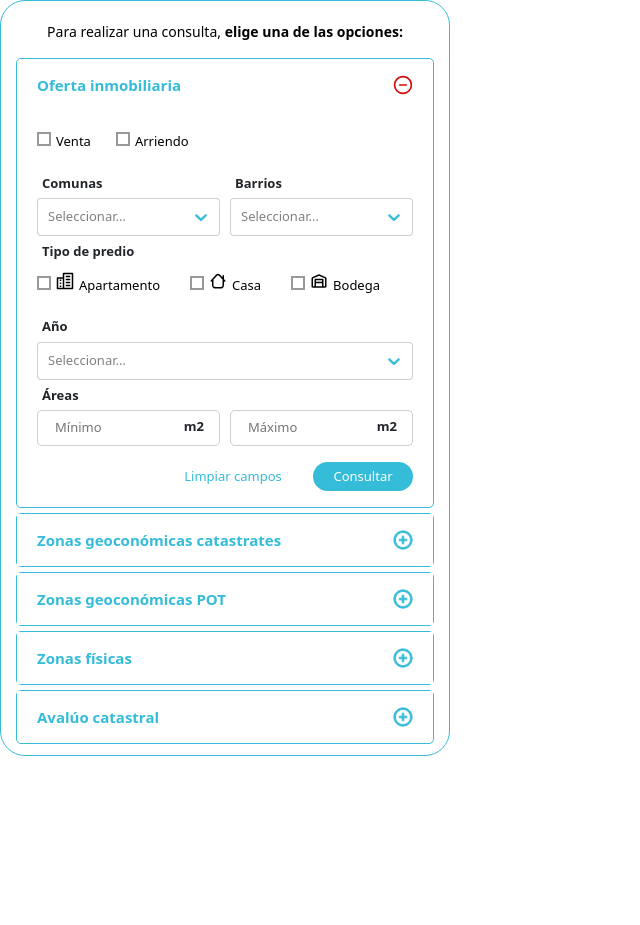
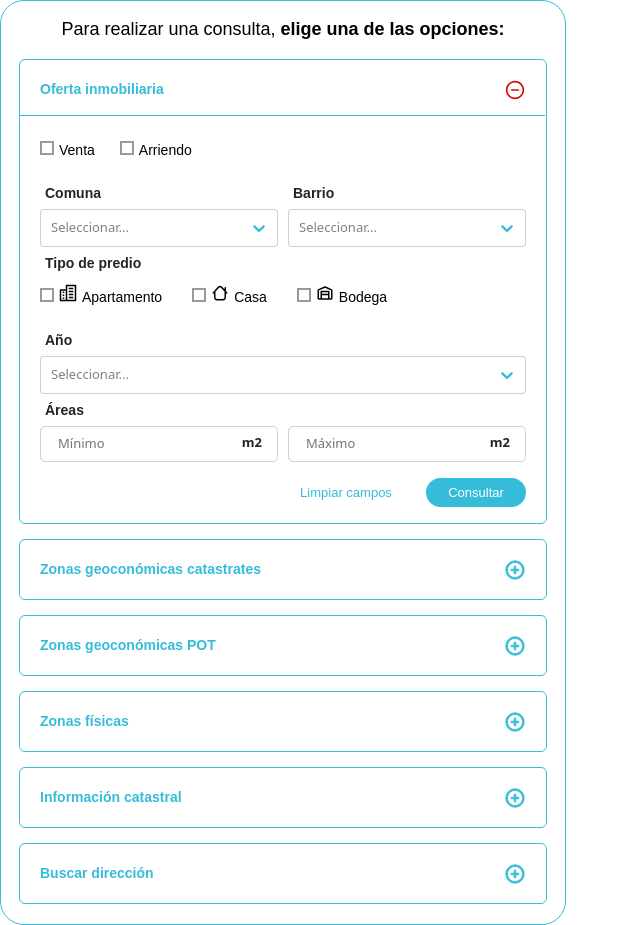
Before and after one commit to mimacode/OIME-PROJ, a React (Vite) app: page /OIME/gestion in a window 1280 px wide. Both pictures are taken after a click on the button "Oferta inmobiliaria". Shown: the whole page, without its empty margins (0-640 px from the left). Before the commit the page ends 800 px from the top, so only its background shows below. Built offline with nearby package versions, Linux system fonts and the light colour scheme.

Commit message:
ultimo commit

```diff
--- a/src/components/common/SelectComponent.jsx
+++ b/src/components/common/SelectComponent.jsx
@@ -1,4 +1,4 @@
-import PropTypes from "prop-types";
+/* import PropTypes from "prop-types"; */
 import  Select from 'react-select';
 
 export function SelectComponent({options, name, onChange}) {
@@ -7,8 +7,8 @@ export function SelectComponent({options, name, onChange}) {
   )
 }
 
-SelectComponent.propTypes = {
+/* SelectComponent.propTypes = {
     name: PropTypes.string,
     options : PropTypes.array.isRequired,
     onChange : PropTypes.func,
-}
+} */
--- a/src/components/views/GestionInformacion.jsx
+++ b/src/components/views/GestionInformacion.jsx
@@ -41,7 +41,14 @@ export function GestionInformacion() {
         </Accordion.Item>
 
         <Accordion.Item eventKey='4'>
-          <Accordion.Header>Avalúo catastral</Accordion.Header>
+          <Accordion.Header>Información catastral</Accordion.Header>
+          <Accordion.Body>
+            <AvaluoCatastral/>
+          </Accordion.Body>
+        </Accordion.Item>
+
+        <Accordion.Item eventKey='5'>
+          <Accordion.Header>Buscar dirección</Accordion.Header>
           <Accordion.Body>
             <AvaluoCatastral/>
           </Accordion.Body>
--- a/src/components/views/OfertaInmobiliaria.jsx
+++ b/src/components/views/OfertaInmobiliaria.jsx
@@ -14,7 +14,7 @@ import { useEffect, useState } from 'react';
 
 
 export function OfertaInmobiliaria() {
-    const initialStateFiltros = {tipo_oferta: [], comuna: "-1", barrios: null, tipo_predio:[] , year: null, area_minima:null, area_maxima:null} /* declaracion del jason donde se guardaran los valores de acuerdo al onchange */
+    const initialStateFiltros = {tipo_oferta: [], comuna: "-1", barrios: null, tipo_predio:[] , year: null, area_minima:'', area_maxima:''} /* declaracion del jason donde se guardaran los valores de acuerdo al onchange */
     const[filtros, setFiltros] = useState(initialStateFiltros)
 
 const handleChange= (e) => {
@@ -53,16 +53,16 @@ const handleChangeCheck= (e) => {
         </div>
         <div className="containerSector">
             <div className='selector'>
-                <label><b>Comunas</b></label>
+                <label>Comuna</label>
                <SelectComponent name='comuna' options={comunas} value={filtros.comuna} onChange={handleChangeSelect} ></SelectComponent>
             </div>
             <div className='selector'>
-                <label><b>Barrios</b></label>
+                <label>Barrio</label>
                 <SelectComponent name='barrios' options={barrios} value={filtros.barrios} onChange={handleChangeSelect}></SelectComponent>
             </div>
         </div>
         <div className="containerPredio">
-            <label><b>Tipo de predio</b></label>
+            <label>Tipo de predio</label>
             <div className='containerCheckBoxPredio'>
                 <CheckBox name='tipo_predio' title= 'Apartamento' value={1} checked={filtros.tipo_predio.includes("1")} onChange={handleChangeCheck} icon={IconApartment} checkedIcon={ModifiedIconApartment}></CheckBox>
                 <CheckBox name='tipo_predio' title= 'Casa' value={2} checked={filtros.tipo_predio.includes("2")} onChange={handleChangeCheck} icon={IconHouse} checkedIcon={ModifiedIconHouse}></CheckBox>
@@ -70,14 +70,14 @@ const handleChangeCheck= (e) => {
             </div>
         </div>
         <div className="cointainerYear">
-            <label><b>Año</b></label>
+            <label>Año</label>
             <SelectComponent name='year' options={Year} value={filtros.year} onChange={handleChangeSelect}></SelectComponent>
         </div>
         <div className="ContainerAreas">
-            <label><b>Áreas</b></label>
+            <label>Áreas</label>
             <div>
-                <InputAreas name={"area_minima"} value={filtros.area_minima} onChange={handleChange} placeholder= 'Mínimo' required={true}/>
-                <InputAreas name={"area_maxima"} value={filtros.area_maxima} onChange={handleChange} placeholder= 'Máximo' required={true}/>
+                <InputAreas name="area_minima" value={filtros.area_minima} onChange={handleChange} placeholder= 'Mínimo' required={true}/>
+                <InputAreas name="area_maxima" value={filtros.area_maxima} onChange={handleChange} placeholder= 'Máximo' required={true}/>
             </div>
         </div>
         <Buttons></Buttons>
--- a/src/components/views/ZonaGeoeconomica.jsx
+++ b/src/components/views/ZonaGeoeconomica.jsx
@@ -39,9 +39,7 @@ const handleChangeSelect= (e,name) => {
         </div>
 
         <div className='cointainerYear'>
-          <label>
-              <b>Año</b>
-          </label>
+          <label>Año</label>
         <SelectComponent name='year' value={filtros.year} onChange={handleChangeSelect} options={Year}></SelectComponent>
         </div>
         <div className="containerButtons">
--- a/src/components/views/ZonasFisicas.jsx
+++ b/src/components/views/ZonasFisicas.jsx
@@ -1,18 +1,41 @@
 import {CheckBox} from '../common/CheckBox'
 import { Buttons } from '../common/Buttons'
 import '../../styles/ViewsEstilos.css'
+import { useEffect, useState } from 'react'
 
 export function ZonasFisicas() {
+
+  const initialStateFiltros = {tipo_ofertafisica: [], zonas: [] } /* declaracion del jason donde se guardaran los valores de acuerdo al onchange */
+  const[filtros, setFiltros] = useState(initialStateFiltros)
+
+
+  const handleChangeCheck= (e) => {
+    let checkvalues = filtros[e.target.name]  //e obtiene el arreglo actual de valores seleccionados del estado filtros utilizando el nombre del checkbox como clave
+    console.log(e.target.name, checkvalues);
+    if(checkvalues.includes(e.target.value)){ //verifica si el checkbox está marcado
+        checkvalues = checkvalues.filter(value => value !== e.target.value)
+        /* quí, el método filter se utiliza para crear un nuevo arreglo que excluye el valor que deseas remover (el valor del checkbox que se desmarca). value => value !== e.target.value es una función de filtro que excluye cualquier elemento que sea igual al valor del checkbox.Entonces, cuando el checkbox está marcado y se ejecuta este bloque, se está removiendo el valor del arreglo checkvalues. En esencia, esto significa que se está desmarcando la opción que ya estaba seleccionada. */
+    }else{
+        checkvalues.push(e.target.value)
+    }
+    setFiltros({...filtros, [e.target.name]: checkvalues})  //se agrega los valores de los filtros a setFiltros
+}
+
+  useEffect(() => {
+    console.log(filtros);
+}, [filtros])
+
+
   return (
     <section className='ContainerGlobal'>
         <div className='containerOfferType'>
-          <CheckBox title='Actual'></CheckBox>
-          <CheckBox title='Historico'></CheckBox>
+          <CheckBox title='Actual' value={1} name='tipo_ofertafisica' checked={filtros.tipo_ofertafisica.includes('1')} onChange={handleChangeCheck} ></CheckBox>
+          <CheckBox title='Histórico' value={2} name='tipo_ofertafisica' checked={filtros.tipo_ofertafisica.includes('2')} onChange={handleChangeCheck}></CheckBox>
         </div>
 
         <div className='Zones'>
-            <CheckBox title='Zonas Homogéneas Urbanas'/>
-            <CheckBox title='Zonas Homogéneas rurales'/>
+            <CheckBox title='Zonas Homogéneas Urbanas' value={1} name='zonas' checked={filtros.zonas.includes('1')} onChange={handleChangeCheck} ></CheckBox>
+            <CheckBox title='Zonas Homogéneas rurales' value={2} name='zonas' checked={filtros.zonas.includes('2')} onChange={handleChangeCheck} ></CheckBox>
         </div>
         <div className='ContainerButtons'>
             <Buttons/>
--- a/src/styles/Buttons.css
+++ b/src/styles/Buttons.css
@@ -1,3 +1,7 @@
+:root{
+    --Monserrat: 'Montserrat', sans-serif;
+    --WorkSans: 'Work Sans', sans-serif;
+  }
 .containerButtons{
     display: flex;
     gap: 5px;
@@ -12,6 +16,8 @@
     background-color: #fff;
     color: #35bcd9;
     border: none;
+    font-family: var(--Monserrat);
+    font-size: 13px;
 }
 
 .consult{
@@ -21,6 +27,8 @@
     color: white;
     border-radius: 15px;
     border: none;
+    font-family: var(--Monserrat);
+    font-size: 13px;
 }
 .consult:hover{
     background-color: #DC901D;
--- a/src/styles/CheckBox.css
+++ b/src/styles/CheckBox.css
@@ -1,3 +1,7 @@
+:root{
+  --Monserrat: 'Montserrat', sans-serif;
+  --WorkSans: 'Work Sans', sans-serif;
+}
 .ContainerCheck {
     display: flex;
     align-items: baseline;
@@ -8,7 +12,10 @@
   .ContainerCheck img {
     width: 18px;
   }
-
+  .ContainerCheck p{
+    font-family: var(--Monserrat);
+    font-size: 14px;
+  }
   .checked-text {
     color: black; /* Cambia el color del texto cuando el checkbox está marcado */
   }
--- a/src/styles/GestionInformacion.css
+++ b/src/styles/GestionInformacion.css
@@ -1,3 +1,7 @@
+:root{
+    --Monserrat: 'Montserrat', sans-serif;
+    --WorkSans: 'Work Sans', sans-serif;
+}
 button.accordion-button::after {
     background-image: url('../assets/add-circle-svgrepo-com.svg');
 }
@@ -5,29 +9,47 @@ button.accordion-button:not(.collapsed)::after {
     background-image: url('../assets/remove-ellipse-svgrepo-com.svg');
 }
 .section-gestion-oime{
-    width: 450px; /* width de la base en donde se renderiza el acordeón */
-    min-height: 300px;
+    width: 566px; /* width de la base en donde se renderiza el acordeón */
+    min-height: 470px;
     background-color: white;
     border: 1px solid #35bcd9;
-    border-radius: 25px;
+    border-radius: 24px;
     font-size: 14px;
-    display: grid;
-    place-items: center;
-    padding: 20px 15px 6px 15px;
+    display: flex;
+    flex-direction: column;
+    justify-content: center;
+    align-content: center;
+    padding: 15px 18px;
 }
 .section-gestion-oime p > span, p {
+    font-family: var(--Monserrat);
+    font-size: 18px;
     color: black;
+    margin-bottom: 20px;
+    text-align: center;
 }
 .section-gestion-oime span {
     font-weight: bold;
 }
+.accordion-header{
+    width: 525px;
+    height: 59px;
+    display: grid;
+    place-items: center;
+}
 .accordion-header button{
+
     font-weight: bold;
     justify-content: space-between;
     gap: 15px;
 }
 button.accordion-button:not(.collapsed){
     box-shadow: inset 0 calc(-1 * 1px) 0 #35bcd9;
+}
+div.accordion{
+    display: flex;
+    flex-direction: column;
+    gap: 10px;
 }
 .accordion, .accordion-item{
     width: 100%;
--- a/src/styles/ViewsEstilos.css
+++ b/src/styles/ViewsEstilos.css
@@ -1,4 +1,3 @@
-/* Globales */
 .ContainerGlobal{
     width: 100%;
 /*     background-color: #d3d3d3; */
@@ -16,6 +15,11 @@
     width: 100%;
     justify-content: space-between;
     gap: 10px;
+}
+.containerSector label, .containerPredio label, .cointainerYear label, .ContainerAreas label{
+    font-family: var(--Monserrat);
+    font-size: 14px;
+    font-weight: 600;
 }
 .selector{
     width: 50%;
@@ -44,17 +48,29 @@ label{
     display: flex;
     gap: 10px;
 }
+.ContainerAreas .Container{
+    width: 50%;
+}
+button.accordion-button:focus:not(.collapsed){
+    box-shadow: inset 0 calc(-1 * 1px) 0 #35bcd9;
+}
+
+/* .accordion-collapse{
+    border-top: 1px solid #35bcd9;
+} */
 
 .accordion-header div.collapse.show {
     border-bottom: 1px solid #35bcd9;
 }
-.accordion-header .accordion-button{
-    font-size: 15px;
+.accordion-header button.accordion-button{
+    font-family: var(--Monserrat);
+    font-weight: 600;
+    font-size: 14px;
 }
 .accordion div.accordion-item {
     border: 1px solid #35bcd9;
     margin-bottom: 5px;
-    border-radius: 5px;
+    border-radius: 6px;
 }
 
 span.css-1u9des2-indicatorSeparator{
```
Also changed, not shown: src/components/common/CheckBox.jsx (+5 -3 lines), src/components/common/InputAreas.jsx (+18 -13 lines).
